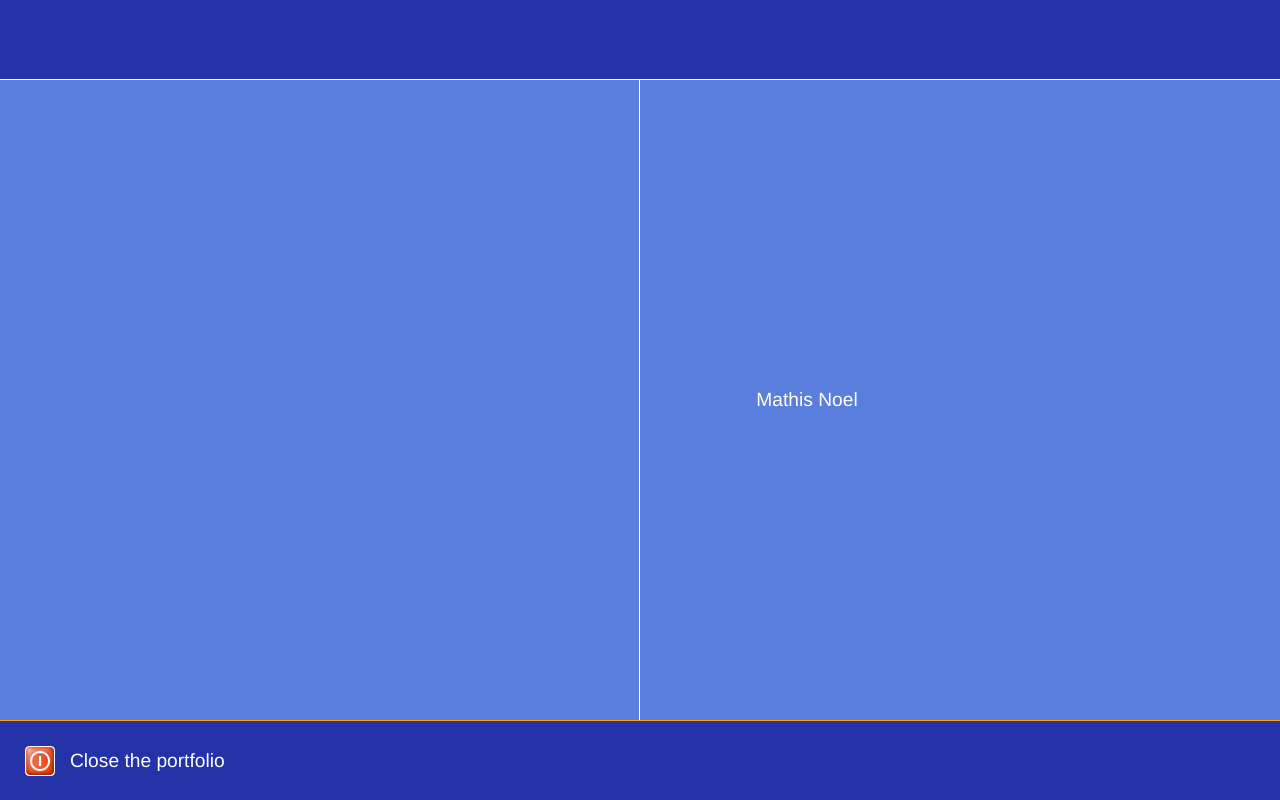
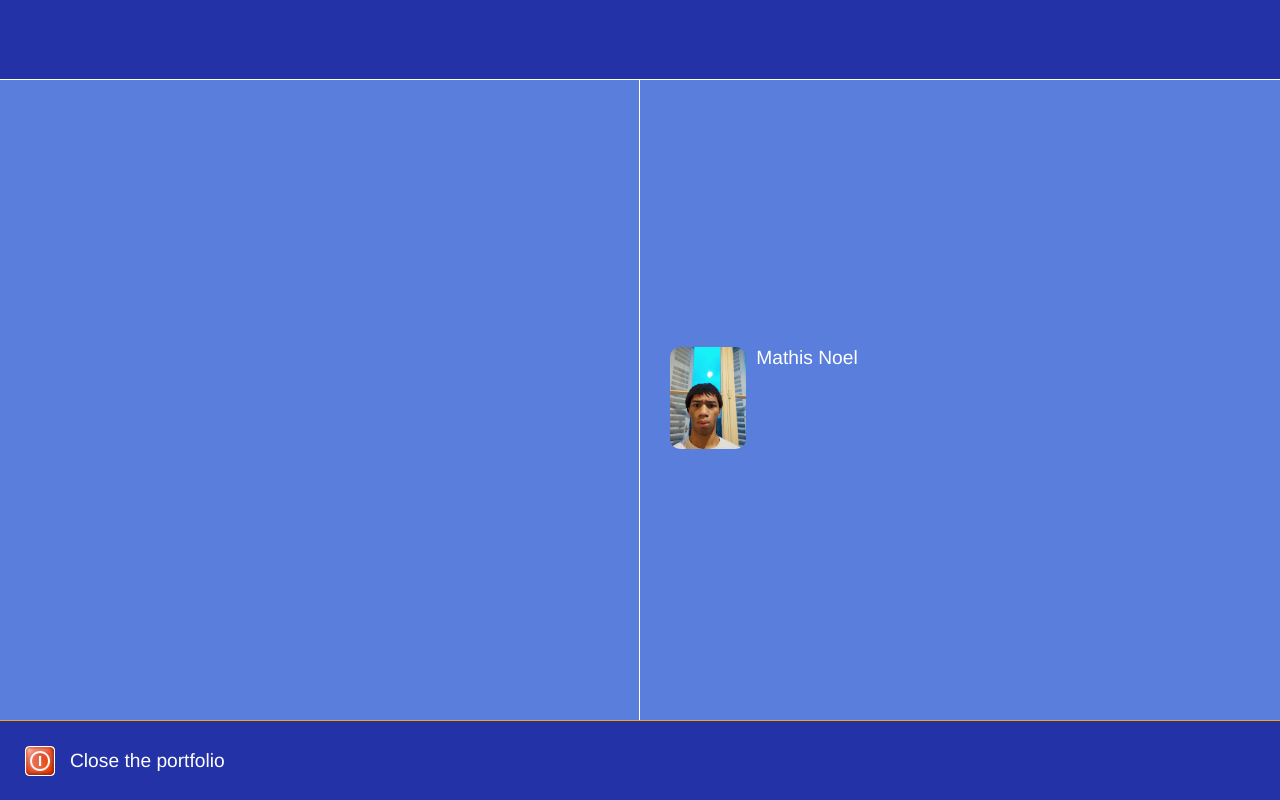
Before and after one commit to Ateioss/portfoliomathis, a plain HTML site: page identification.html in a window 1280 px wide. Drawn offline with Linux system fonts and the light colour scheme; a web font is replaced by a local one.

Commit message:
added some new img to my portfolio

```diff
--- a/identification.html
+++ b/identification.html
@@ -19,7 +19,7 @@
         <div class="password-block">
             <div class="password-block-2">
                 <div class="block-login">
-                    <a href="main-page.html"><img src=".\Images\moi.jpg" class="mathis-pic" alt=""></a>
+                    <a href="main-page.html"><img src="Images/moi.webp" class="mathis-pic" alt=""></a>
                 </div>
 
                 <div class="block-login-title">
```
